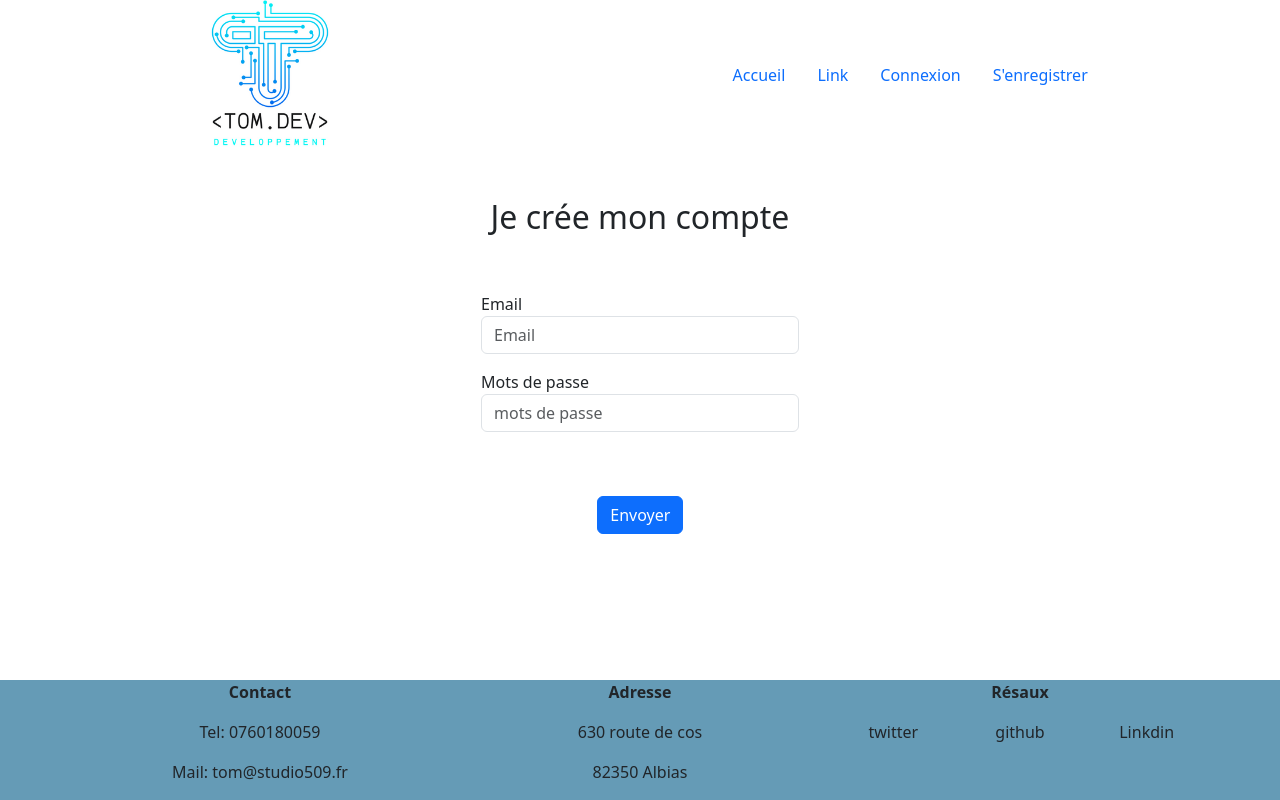
After one commit to Studio509-tom/OpenclassroomProject-Blog, a PHP site: template templates/login.html.twig in a window 1280 px wide. The commit adds this page. Run offline with PHP 8.4, Linux system fonts and the light colour scheme; the template is opened without the code that fills it, so the values that code supplies are empty; some libraries are stand-ins or nearby versions.

Commit message:
issue #1 templates

```diff
--- a/style.css
+++ b/style.css
@@ -27,11 +27,24 @@
 }
 .footer{
     background: rgb(101, 155, 182);
-    position: absolute;
+    position: fixed;
     bottom: 0;
     width: 100%;
+
 }
-
+.form-contact{
+    margin-bottom: 150px;
+}
 .error{
     font-size: 100px;
 }
+.error-form{
+    color: rgb(243, 37, 1);
+}
+.form-login{
+    width: 30% !important;
+    margin: auto !important;
+}
+.btn-login{
+    margin: 4em auto  !important;
+}
--- a/templates/layout.html.twig
+++ b/templates/layout.html.twig
@@ -14,13 +14,13 @@
 			<div class="nav-bar">
 				<ul class="nav justify-content-end">
 					<li class="nav-item">
-						<a class="nav-link active" href="#">Active</a>
+						<a class="nav-link active" href="index.php">Accueil</a>
 					</li>
 					<li class="nav-item">
 						<a class="nav-link" href="#">Link</a>
 					</li>
 					<li class="nav-item">
-						<a class="nav-link" href="#">Link</a>
+						<a class="nav-link" href="index.php?action=login">Connexion</a>
 					</li>
 					<li class="nav-item">
 						<a class="nav-link" href="index.php?action=register">S'enregistrer</a>
--- /dev/null
+++ b/templates/login.html.twig
@@ -0,0 +1,35 @@
+{% extends "layout.html.twig" %}
+
+{% block content %}
+	<div class="form-contact">
+		<div class="container ">
+			<div class="row ">
+				<div class=" my-5 col-12 text-center">
+					<h2>Je crée mon compte</h2>
+				</div>
+				<form class="form-login" action="index.php?action=formLogin" method="post">
+					{% if error %}
+						<p class="error-form">L'adresse email ou le mot de passe est incorrect</p>
+					{% endif %}
+
+					<div class="row">
+						<div class="form-group col-md-12">
+							<label for="inputEmail4">Email</label>
+							<input type="email" class="form-control inputEmail4" name="input-email" id="input-email" placeholder="Email"/>
+						</div>
+					</div>
+					<div class="row mt-3">
+						<div class="form-group col-md-12">
+							<label for="inputPassword">Mots de passe</label>
+							<input class="form-control inputPassword" name="inputPassword" id="inputPassword" placeholder="mots de passe"/>
+						</div>
+					</div>
+					<div class="row">
+
+						<button type="submit" class=" col-3 btn btn-primary btn-login">Envoyer</button>
+					</diV</form>
+
+				</div>
+			</div>
+		</div>
+	{% endblock %}
```
Also changed, not shown: templates/register.html.twig (+29 -5 lines).
